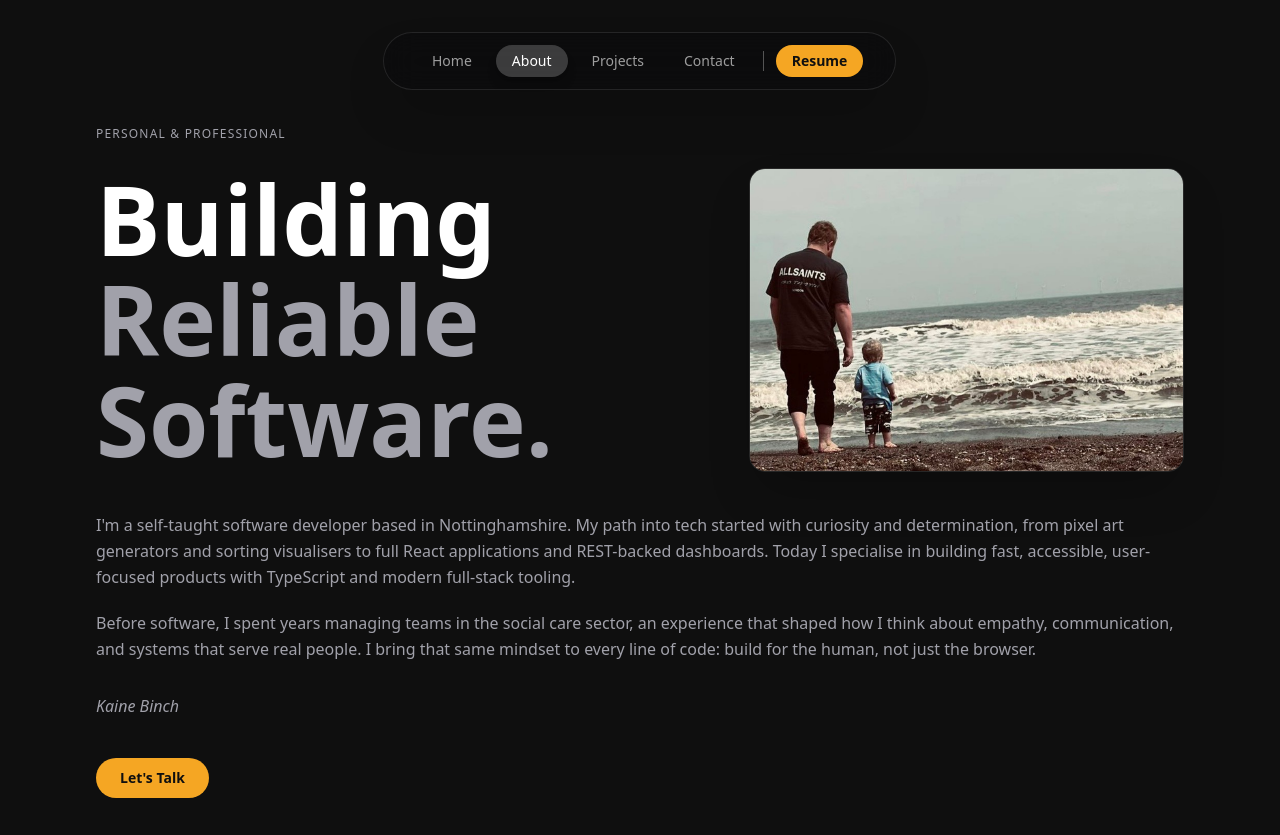
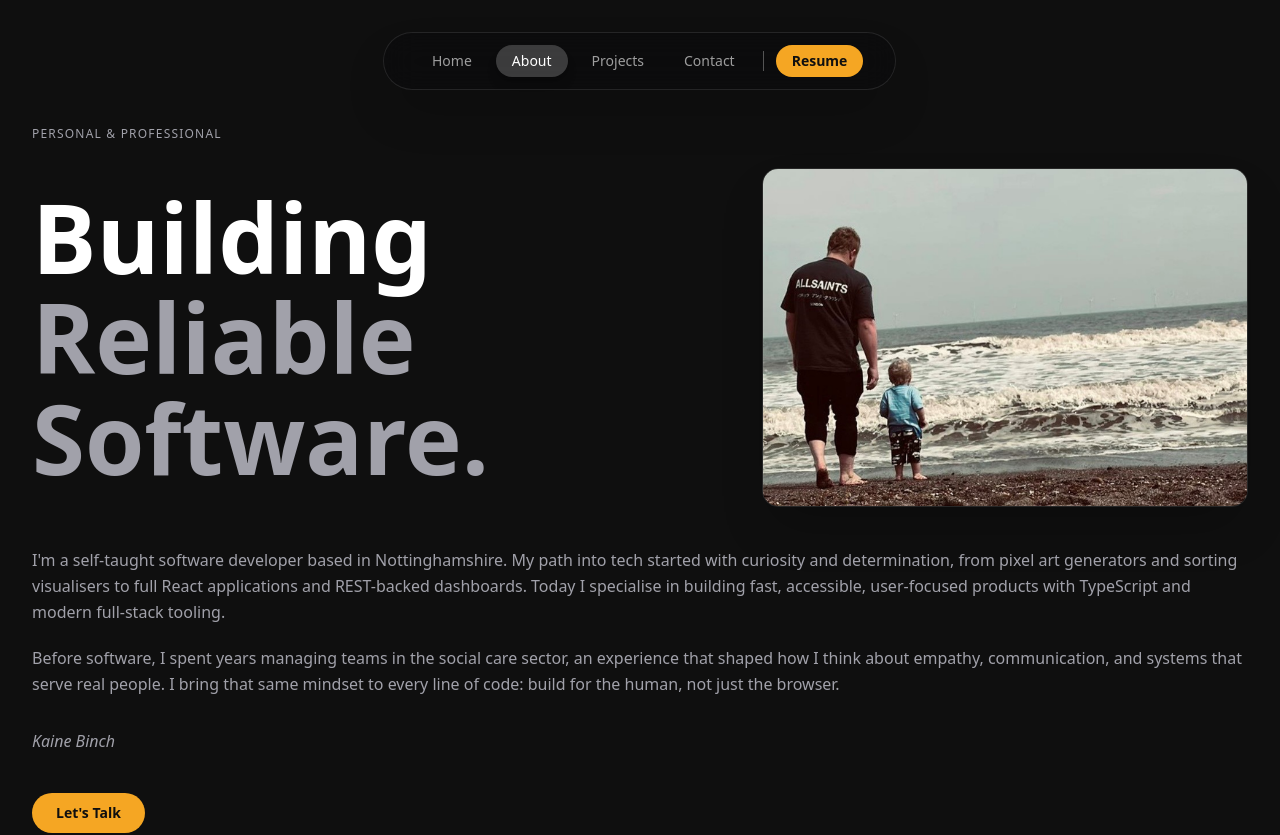
Before and after one commit to KaineBinch/KaineBinch.github.io, a React (Vite) app: page /#/about in a window 1280 px wide. Shown: the top 835 px of the page. Built offline with nearby package versions, Linux system fonts and the light colour scheme.

Commit message:
fix: standardize formatting in tailwind.config.js for improved readability

```diff
--- a/tailwind.config.js
+++ b/tailwind.config.js
@@ -10,22 +10,22 @@ export default {
         'md': '768px',
       },
       colors: {
-        primary:  '#F5A623',
-        bg:       '#0F0F0F',
-        surface:  '#1A1A1A',
+        primary: '#F5A623',
+        bg: '#0F0F0F',
+        surface: '#1A1A1A',
         'text-1': '#FFFFFF',
         'text-2': '#A1A1AA',
       },
       fontSize: {
-        'hero':    ['clamp(3rem, 8vw, 6rem)', { lineHeight: '1.05', fontWeight: '700' }],
-        'section': ['2rem',    { lineHeight: '1.2',  fontWeight: '500' }],
-        'label':   ['0.75rem', { lineHeight: '1',    fontWeight: '500', letterSpacing: '0.1em' }],
+        'hero': ['clamp(3rem, 8vw, 6rem)', { lineHeight: '1.05', fontWeight: '700' }],
+        'section': ['2rem', { lineHeight: '1.2', fontWeight: '500' }],
+        'label': ['0.75rem', { lineHeight: '1', fontWeight: '500', letterSpacing: '0.1em' }],
       },
       spacing: {
         'section': '6rem',
       },
       maxWidth: {
-        'container': '72rem',
+        'container': '80rem',
       },
     },
   },
```
